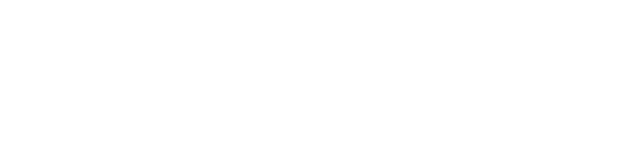
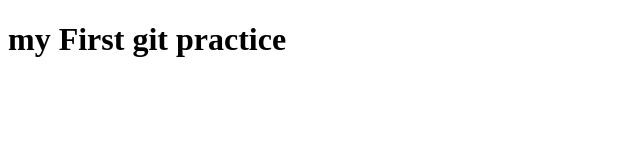
Before and after one commit to Beti-star/gitPractice, a plain HTML site: page Pages/index.html in a window 1280 px wide. Shown: the whole page, without its empty margins (0-640 px from the left). Drawn offline with Linux system fonts and the light colour scheme.

Commit message:
Update index.html

```diff
--- a/Pages/index.html
+++ b/Pages/index.html
@@ -5,6 +5,7 @@
     <meta http-equiv="X-UA-Compatible" content="IE=edge">
     <meta name="viewport" content="width=device-width, initial-scale=1.0">
     <title>git Practice</title>
+    <h1>my First git practice</h1>
 </head>
 <body>
 
```
